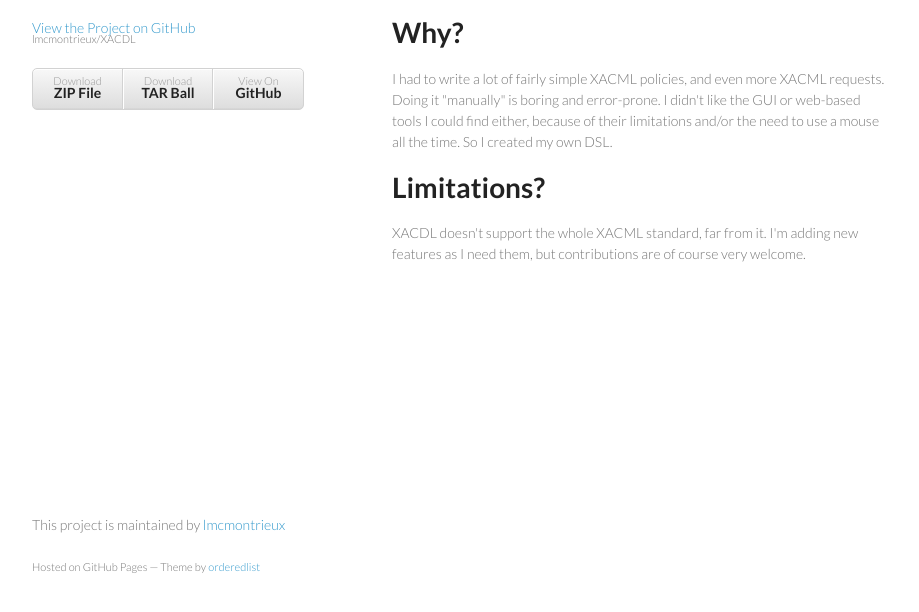
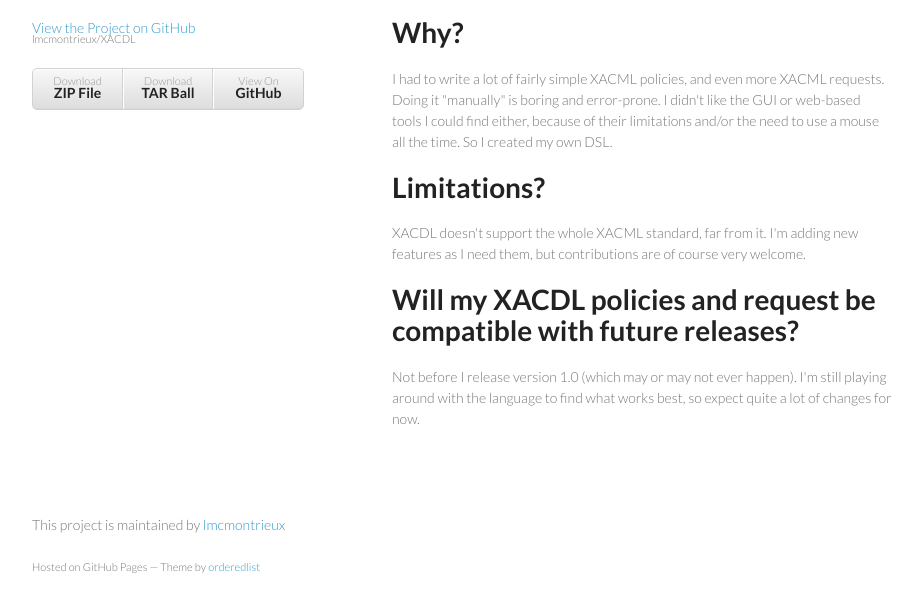
Before and after one commit to lmontrieux/XACDL, a plain HTML site: page index.html in a window 1280 px wide. Shown: the part 154-766 px from the top of the page, without its empty margins (178-1097 px from the left). Drawn offline with Linux system fonts and the light colour scheme.

```diff
--- a/index.html
+++ b/index.html
@@ -42,6 +42,11 @@
 <a name="limitations" class="anchor" href="#limitations"><span class="octicon octicon-link"></span></a>Limitations?</h1>
 
 <p>XACDL doesn't support the whole XACML standard, far from it. I'm adding new features as I need them, but contributions are of course very welcome.</p>
+
+<h1>
+<a name="will-my-xacdl-policies-and-request-be-compatible-with-future-releases" class="anchor" href="#will-my-xacdl-policies-and-request-be-compatible-with-future-releases"><span class="octicon octicon-link"></span></a>Will my XACDL policies and request be compatible with future releases?</h1>
+
+<p>Not before I release version 1.0 (which may or may not ever happen). I'm still playing around with the language to find what works best, so expect quite a lot of changes for now.</p>
       </section>
       <footer>
         <p>This project is maintained by <a href="https://github.com/lmcmontrieux">lmcmontrieux</a></p>
--- a/params.json
+++ b/params.json
@@ -1 +1 @@
-{"name":"XACDL","tagline":"eXtensible Access Control Domain Language - a DSL for XACML","body":"# What is it?\r\n\r\nXACDL is a textual DSL for writing XACML policies and requests. It is developed using Xtext.\r\n\r\n# Why?\r\n\r\nI had to write a lot of fairly simple XACML policies, and even more XACML requests. Doing it \"manually\" is boring and error-prone. I didn't like the GUI or web-based tools I could find either, because of their limitations and/or the need to use a mouse all the time. So I created my own DSL.\r\n\r\n# Limitations?\r\n\r\nXACDL doesn't support the whole XACML standard, far from it. I'm adding new features as I need them, but contributions are of course very welcome.","google":"","note":"Don't delete this file! It's used internally to help with page regeneration."}
+{"name":"XACDL","tagline":"eXtensible Access Control Domain Language - a DSL for XACML","body":"# What is it?\r\n\r\nXACDL is a textual DSL for writing XACML policies and requests. It is developed using Xtext.\r\n\r\n# Why?\r\n\r\nI had to write a lot of fairly simple XACML policies, and even more XACML requests. Doing it \"manually\" is boring and error-prone. I didn't like the GUI or web-based tools I could find either, because of their limitations and/or the need to use a mouse all the time. So I created my own DSL.\r\n\r\n# Limitations?\r\n\r\nXACDL doesn't support the whole XACML standard, far from it. I'm adding new features as I need them, but contributions are of course very welcome.\r\n\r\n# Will my XACDL policies and request be compatible with future releases?\r\n\r\nNot before I release version 1.0 (which may or may not ever happen). I'm still playing around with the language to find what works best, so expect quite a lot of changes for now.","google":"","note":"Don't delete this file! It's used internally to help with page regeneration."}
```
